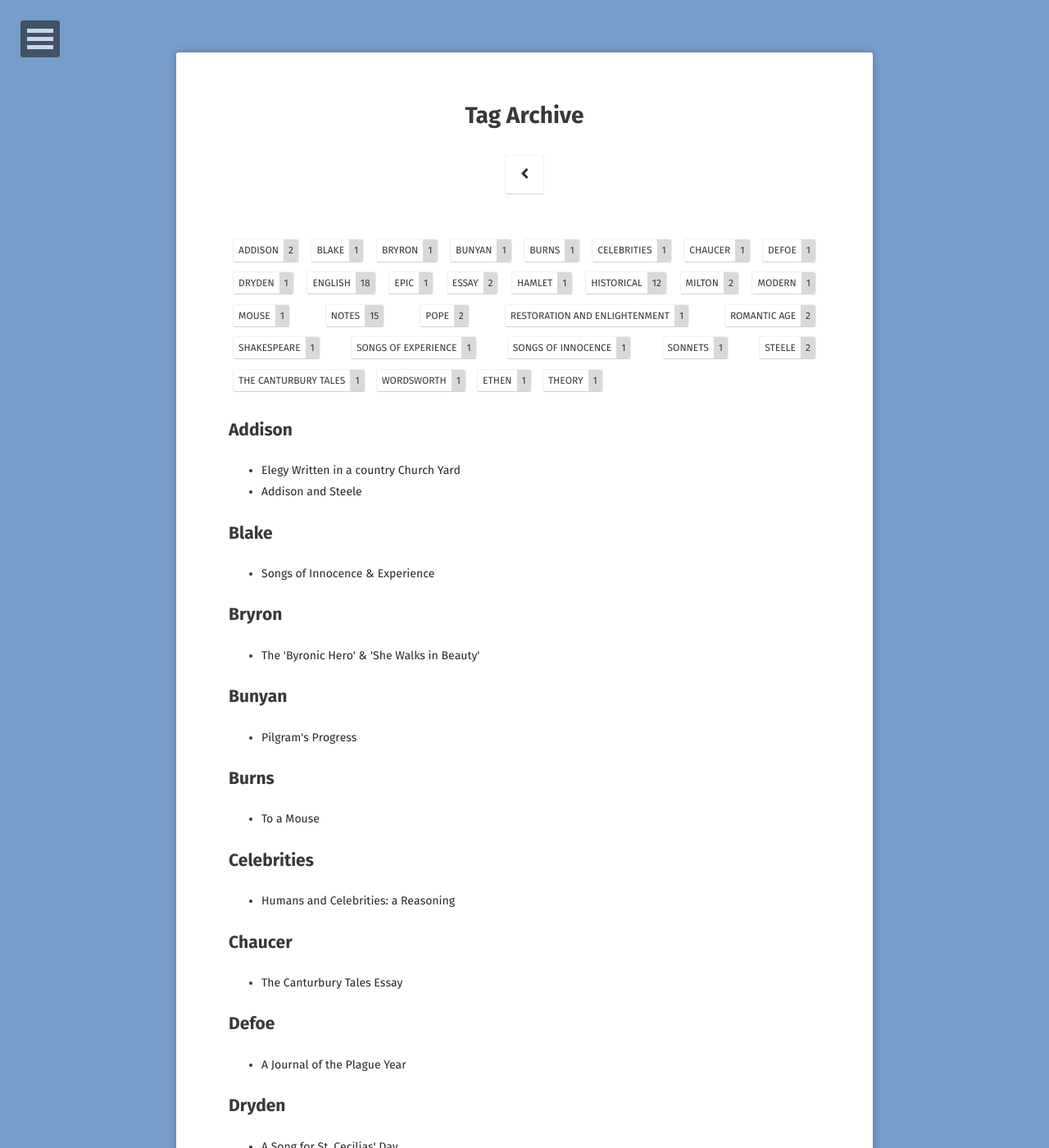
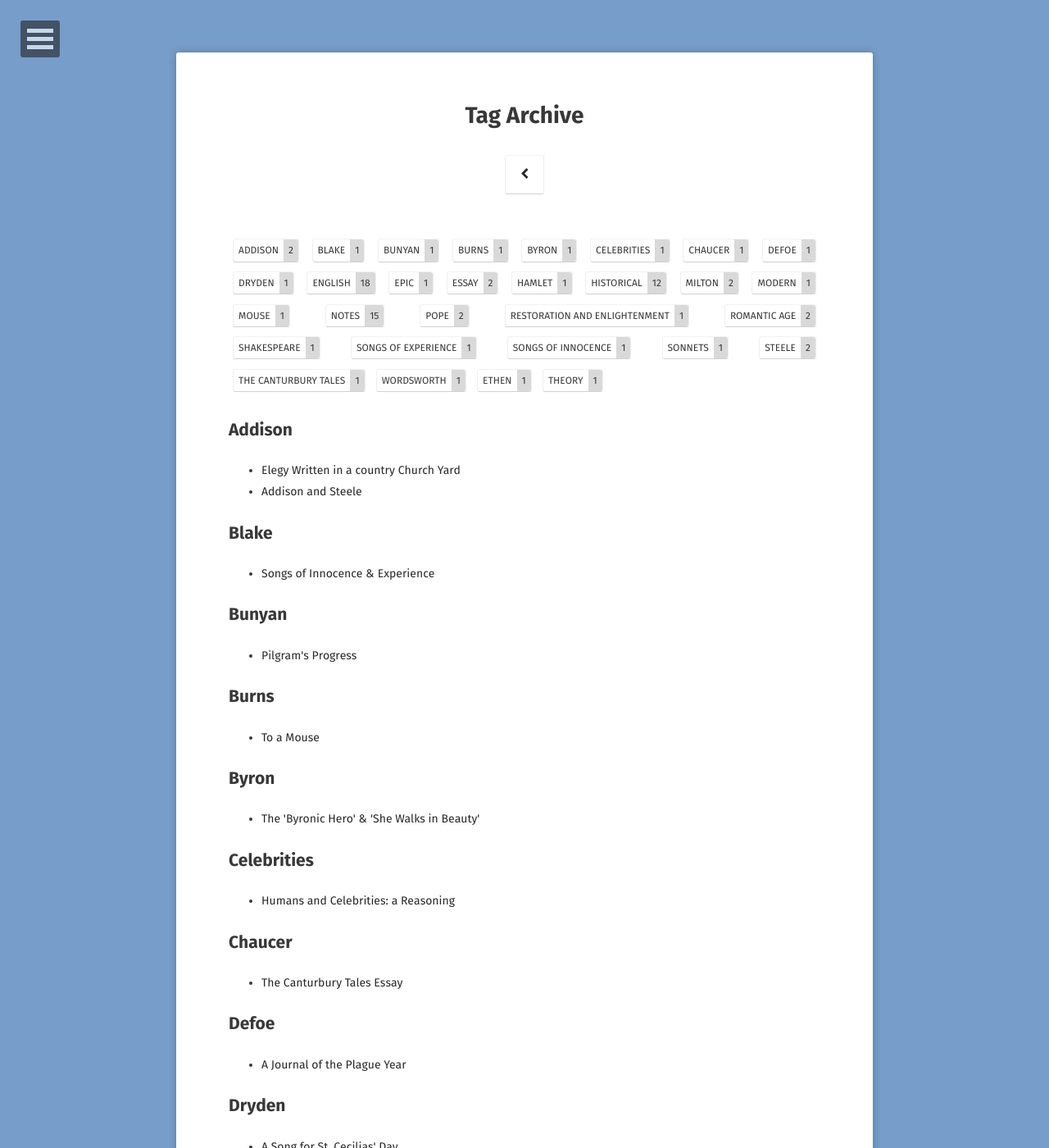
Before and after one commit to EthenStrine/site, a Jekyll site: the page built from tags/index.html, in a window 1280 px wide and 1400 px high. Shown: the whole window at 82% size. Built offline with Jekyll 4.4.1, drawn with Linux system fonts in a browser that asks for light colours; some web fonts are replaced.

Commit message:
Update 2019-04-09-bryronichero.md

```diff
--- a/_posts/2019-04-09-bryronichero.md
+++ b/_posts/2019-04-09-bryronichero.md
@@ -9,7 +9,7 @@ tag:
 - Notes
 - Romantic Age
 - Historical
-- Bryron
+- Byron
 comments: true
 ---
 
```
